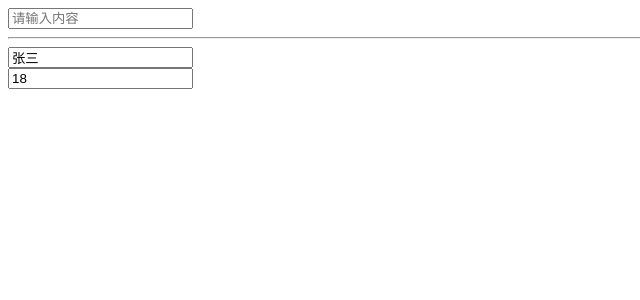
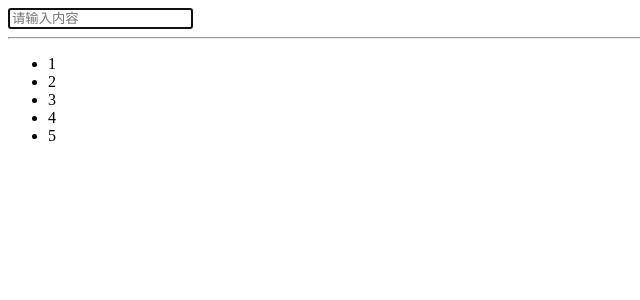
Before and after one commit to msy20020410/my-vue3-app, a Vue app: page / in a window 1280 px wide. Shown: the top 300 px of the page, without its empty margins (0-640 px from the left). Built offline with nearby package versions, Linux system fonts and the light colour scheme.

Commit message:
模板引用

```diff
--- a/src/App.vue
+++ b/src/App.vue
@@ -8,6 +8,7 @@ import MyComponent05 from './components/MyComponent05.vue'
 import MyComponent06 from './components/MyComponent06.vue'
 import MyComponent07 from './components/MyComponent07.vue'
 import MyComponent08 from './components/MyComponent08.vue'
+import MyComponent09 from './components/MyComponent09.vue'
 
 </script>
 
@@ -34,7 +35,10 @@ import MyComponent08 from './components/MyComponent08.vue'
   <!-- <MyComponent07 /> -->
 
   <!-- 8.侦听器 -->
-  <MyComponent08 />
+  <!-- <MyComponent08 /> -->
+
+  <!-- 9.模板引用 -->
+  <MyComponent09 />
 
 </template>
 
--- a/src/components/MyComponent06.vue
+++ b/src/components/MyComponent06.vue
@@ -1,5 +1,5 @@
 <template>
-    <div class="my-component">
+    <div class="my-component06">
         <!-- 内联事件处理器 -->
         <button @click="count++">{{ count }}</button>
         <hr>
--- a/src/components/MyComponent08.vue
+++ b/src/components/MyComponent08.vue
@@ -1,5 +1,5 @@
 <template>
-    <div class="my-component">
+    <div class="my-component08">
         <!-- 创建用户输入 -->
         <input type="text" v-model="input" placeholder="请输入内容" />
         <hr>
--- /dev/null
+++ b/src/components/MyComponent09.vue
@@ -0,0 +1,35 @@
+<template>
+    <div class="my-component09">
+        <input type="text" ref="my-input" placeholder="请输入内容" />
+        <hr>
+        <ul>
+            <li v-for="item in list" :key="item" ref="items">{{ item }}</li>
+        </ul>
+    </div>
+</template>
+
+<script setup>
+// 引入使用模板引用函数
+import { useTemplateRef, onMounted, ref } from 'vue'
+
+const list = ref([1, 2, 3, 4, 5])
+
+const input = useTemplateRef("my-input")
+const itemRefs = useTemplateRef("items")
+
+
+
+// 此操作会在页面加载时, 自动聚焦到输入框
+onMounted(() => {
+    input.value.focus()
+})
+
+onMounted(() => {
+    console.log(itemRefs.value)
+})
+
+
+
+</script>
+
+<style scoped></style>
```
